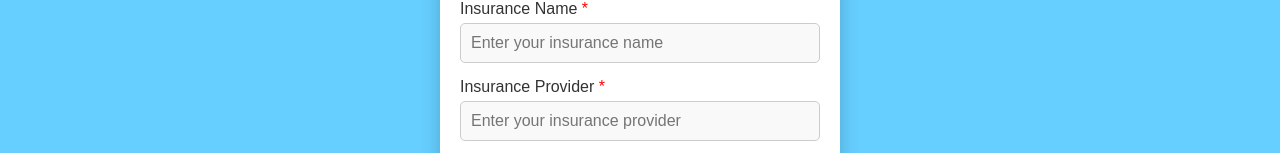
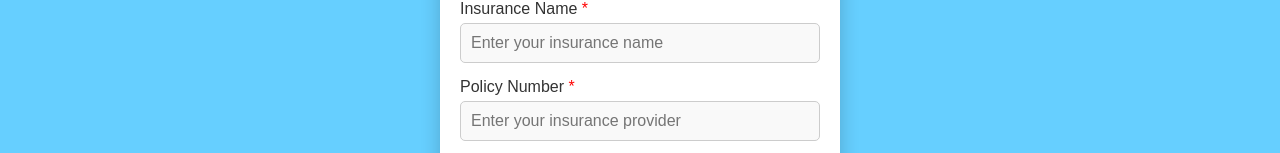
Before and after one commit to pedropa140/HackRU_Fall2024, a React (Create React App) app in the folder client/: page /signup in a window 1280 px wide. Shown: the part 799-952 px from the top of the page. Built offline with nearby package versions, Linux system fonts and the light colour scheme.

Commit message:
updated policy number

```diff
--- a/client/src/components/SignUpPage/SignUpPage.js
+++ b/client/src/components/SignUpPage/SignUpPage.js
@@ -115,7 +115,7 @@ const SignUpPage = ({ toggleDarkMode, isDarkMode }) => {
                         <label htmlFor="insurance_name">Insurance Name<span style={{ color: "red" }}> *</span></label>
                         <input type="text" id="insurancename" value={formData.insurancename} onChange={handleChange} placeholder="Enter your insurance name" required />
 
-                        <label htmlFor="insurance_provider">Insurance Provider<span style={{ color: "red" }}> *</span></label>
+                        <label htmlFor="insurance_provider"> Policy Number<span style={{ color: "red" }}> *</span></label>
                         <input type="text" id="policy_number" value={formData.policy_number} onChange={handleChange} placeholder="Enter your insurance provider" required />
 
                         <label htmlFor="insurance_groupNumber">Insurance Group Number<span style={{ color: "red" }}> *</span></label>
```
